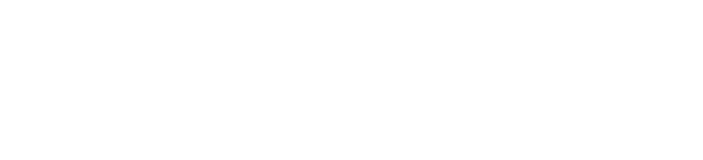
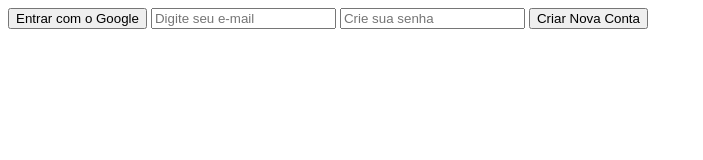
Before and after one commit to Blockchain202626/plataforma-imprensa, a website: page index.html in a window 1280 px wide. Shown: the whole page, without its empty margins (0-703 px from the left). Drawn offline with Linux system fonts and the light colour scheme.

Commit message:
Fix HTML encoding and add login buttons

```diff
--- a/index.html
+++ b/index.html
@@ -49,3 +49,17 @@
       });
   };
 </script>
+<!-- Botão de Login do Google -->
+<button onclick="fazerLoginGoogle()" class="seu-botao-google-atual">
+  Entrar com o Google
+</button>
+<!-- Caixinha onde a pessoa digita o e-mail -->
+<input type="email" id="emailNovo" placeholder="Digite seu e-mail">
+
+<!-- Caixinha onde a pessoa digita a senha -->
+<input type="password" id="senhaNova" placeholder="Crie sua senha">
+
+<!-- Botão que puxa o que foi digitado nas caixas acima e cria a conta -->
+<button onclick="criarNovaConta(document.getElementById('emailNovo').value, document.getElementById('senhaNova').value)">
+  Criar Nova Conta
+</button>
```
